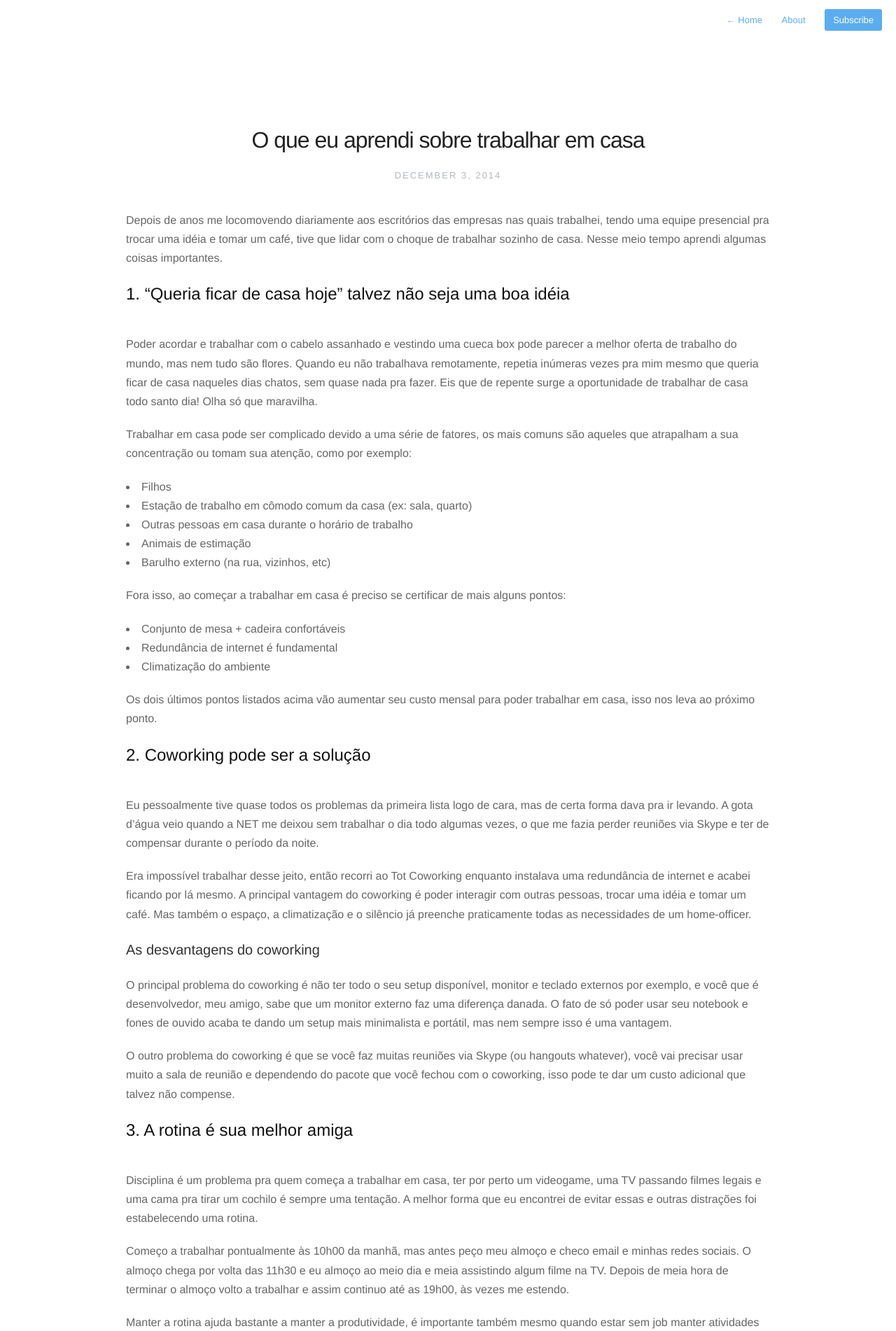
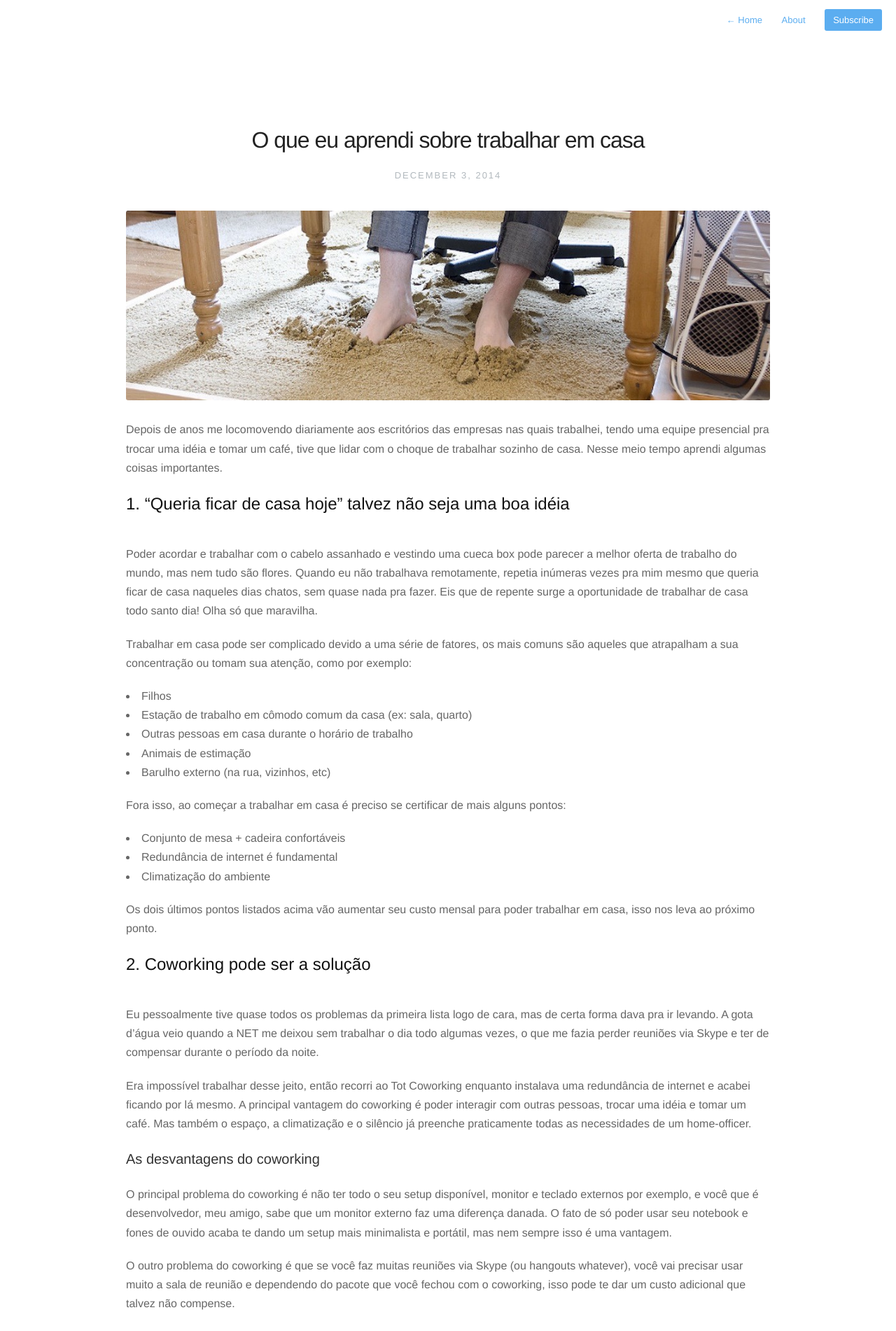
Before and after one commit to sergiopvilar/sergiovilar.github.io, a Jekyll site: the page built from _posts/2014-12-03-o-que-eu-aprendi-sobre-trabalhare-em-casa.md, in a window 1280 px wide. Shown: the top 1902 px of the page at 70% size. Built offline with Jekyll 4.4.1, drawn with Linux system fonts in a browser that asks for light colours; nearby versions of some CDN libraries; Markdown is read by kramdown in place of the engine named in the settings; comment, search, counter and statistics services are not loaded.

Commit message:
Added assets image

```diff
--- a/_posts/2014-12-03-o-que-eu-aprendi-sobre-trabalhare-em-casa.md
+++ b/_posts/2014-12-03-o-que-eu-aprendi-sobre-trabalhare-em-casa.md
@@ -3,6 +3,8 @@ title:  O que eu aprendi sobre trabalhar em casa
 date:   2014-12-03 19:00:00
 description: E como se manter produtivo nessa nova experiência
 ---
+
+![Trabalhando em casa](/assets/images/posts/trabalhar-em-casa.jpeg)
 
 Depois de anos me locomovendo diariamente aos escritórios das empresas nas quais trabalhei, tendo uma equipe presencial pra trocar uma idéia e tomar um café, tive que lidar com o choque de trabalhar sozinho de casa.
 Nesse meio tempo aprendi algumas coisas importantes.
```
Also changed, not shown: assets/images/posts/trabalhar-em-casa.jpeg (added).
